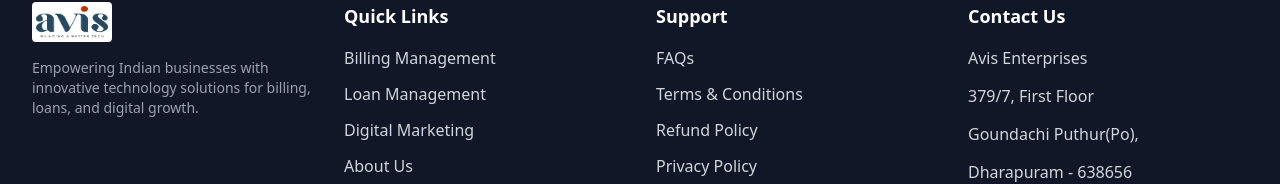
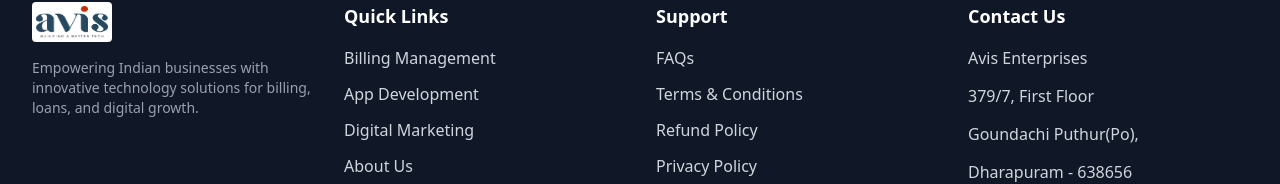
Before and after one commit to martex-martech/Avis, a React (Vite) app: page /loan in a window 1280 px wide. Shown: the part 3134-3318 px from the top of the page. Built offline with nearby package versions, Linux system fonts and the light colour scheme.

Commit message:
Updated for Gateway

```diff
--- a/src/components/shared/Footer.jsx
+++ b/src/components/shared/Footer.jsx
@@ -35,7 +35,7 @@
                 <Link to="/billing" className="hover:text-blue-400 transition-colors">Billing Management</Link>
               </li>
               <li>
-                <Link to="/loan" className="hover:text-blue-400 transition-colors">Loan Management</Link>
+                <Link to="/mobile-development" className="hover:text-blue-400 transition-colors">App Development</Link>
               </li>
               <li>
                 <Link to="/digital-marketing" className="hover:text-blue-400 transition-colors">Digital Marketing</Link>
--- a/src/pages/HomePage.jsx
+++ b/src/pages/HomePage.jsx
@@ -61,14 +61,14 @@
             automation platform for modern Indian businesses. Streamline
             operations, boost efficiency, and grow faster.
           </p>
-          <Button
+          {/* <Button
             onClick={() => navigate('/coming-soon')}
             size="lg"
             className="bg-orange-600 hover:bg-orange-700 text-white px-8 py-4 text-lg"
           >
             <Download className="mr-2 h-5 w-5" />
             Download Free App
-          </Button>
+          </Button> */}
         </div>
       </section>
 
```
